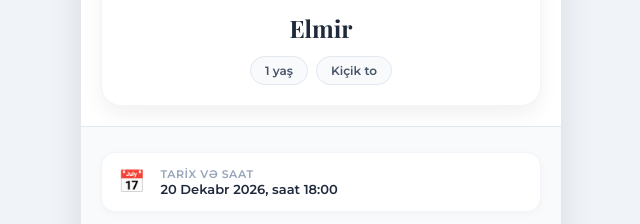
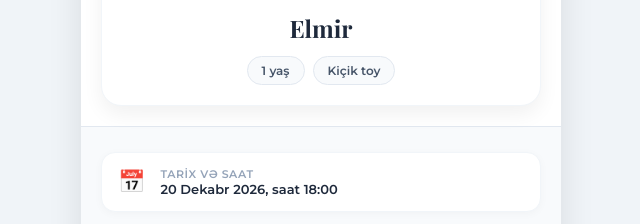
Before and after one commit to Leviofan070/elmir-devetname, a plain HTML site: page index.html in a window 1280 px wide. Shown: the part 475-699 px from the top of the page, 319-959 px from the left. Drawn offline with nearby package versions, Linux system fonts and the light colour scheme; a web font is replaced by a local one.

Commit message:
Fix HTML encoding issues in index.html

```diff
--- a/index.html
+++ b/index.html
@@ -243,7 +243,7 @@
                 <div class="profile-name">Elmir</div>
                 <div class="badge-container">
                     <span class="badge">1 yaş</span>
-                    <span class="badge">Kiçik to</span>
+                    <span class="badge">Kiçik toy</span>
                 </div>
             </div>
         </div>
```
